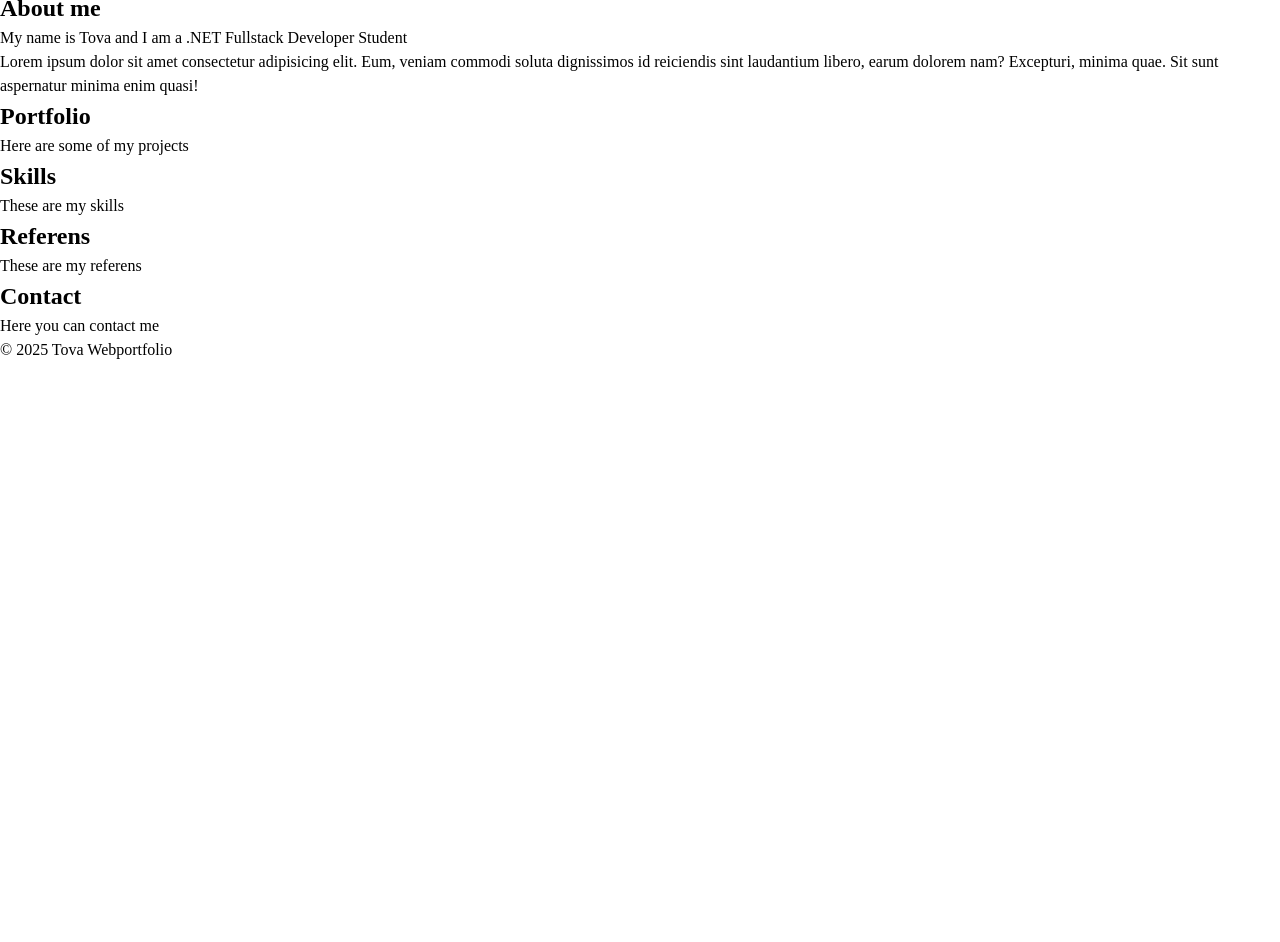
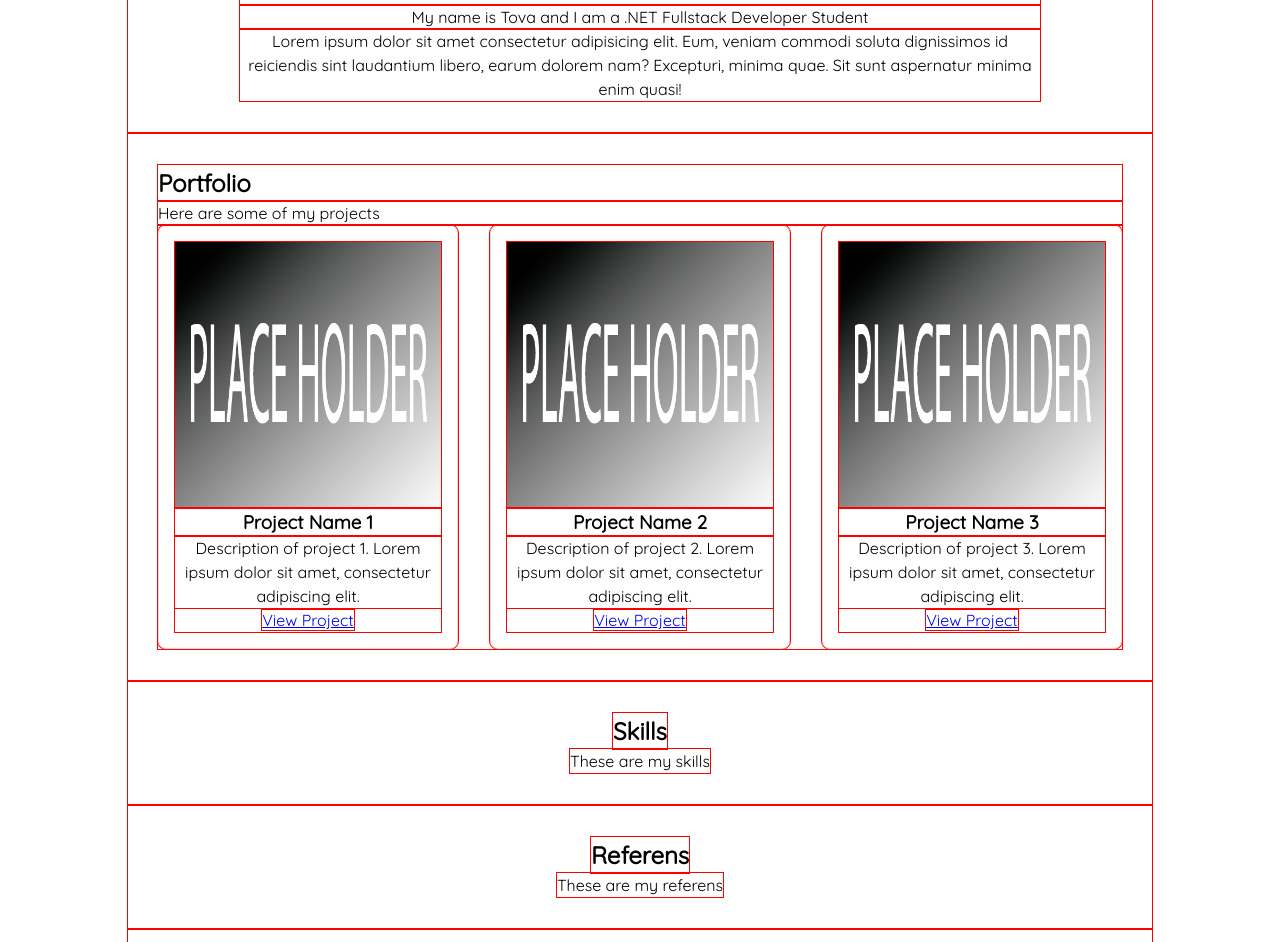
Before and after one commit to tovdal/Webportfolio, a plain HTML site: page index.html in a window 1280 px wide. Shown: the part 202-1144 px from the top of the page. Before the commit the page ends 800 px from the top, so only its background shows below. Drawn offline with Linux system fonts and the light colour scheme.

Commit message:
Fix stylesheet link and add project list to portfolio section.
Add text to portfolio projects, inqluded a placeholder image for future images.

```diff
--- a/index.html
+++ b/index.html
@@ -4,7 +4,7 @@
     <meta charset="UTF-8">
     <meta name="viewport" content="width=device-width, initial-scale=1.0">
     <link rel="stylesheet" href="ResetSheet.css">
-    <link rel="stylesheet" href="StyleSheet.css">
+    <link rel="stylesheet" href="Style-Sheet.css">
     <title>Tova Webportfolio</title>
 </head>
 <body>
@@ -47,7 +47,38 @@
             <section id="portfolio" class="portfolio">
                 <h2>Portfolio</h2>
                 <p>Here are some of my projects</p>
-
+                <ul class="project-list">
+                    <li class="project-box">
+                        <div class="portfolio-image">
+                            <img src="Images/placeholder.png" alt="placeholder"
+                        </div>
+                        <div class="project-info">
+                            <h3>Project Name 1</h3>
+                            <p>Description of project 1. Lorem ipsum dolor sit amet, consectetur adipiscing elit.</p>
+                            <a href="#" target="_blank">View Project</a>
+                        </div>
+                    </li>
+                    <li class="project-box">
+                        <div class="portfolio-image">
+                            <img src="Images/placeholder.png" alt="placeholder"
+                        </div>
+                        <div class="project-info">
+                            <h3>Project Name 2</h3>
+                            <p>Description of project 2. Lorem ipsum dolor sit amet, consectetur adipiscing elit.</p>
+                            <a href="#" target="_blank">View Project</a>
+                        </div>
+                    </li>
+                    <li class="project-box">
+                        <div class="portfolio-image">
+                            <img src="Images/placeholder.png" alt="placeholder"
+                        </div>
+                        <div class="project-info">
+                            <h3>Project Name 3</h3>
+                            <p>Description of project 3. Lorem ipsum dolor sit amet, consectetur adipiscing elit.</p>
+                            <a href="#" target="_blank">View Project</a>
+                        </div>
+                    </li>
+                </ul>
             </section>
         </div>
         <!-- Portfolio end-->
```
Also changed, not shown: Images/placeholder.png (added).
